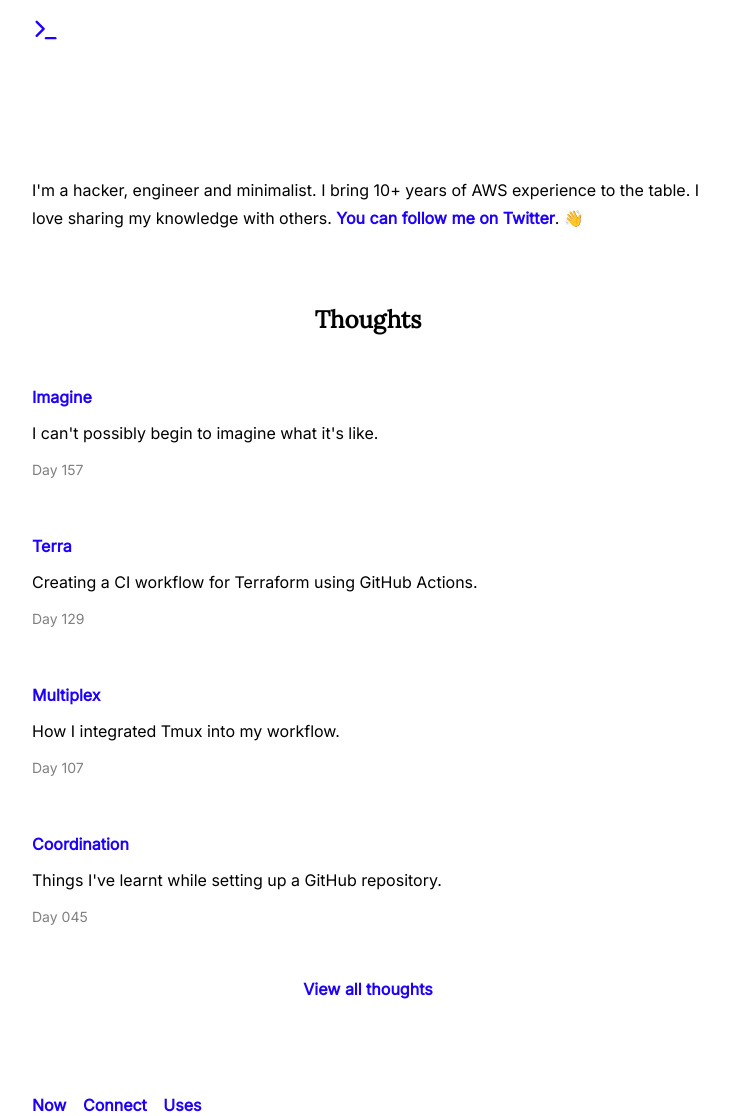
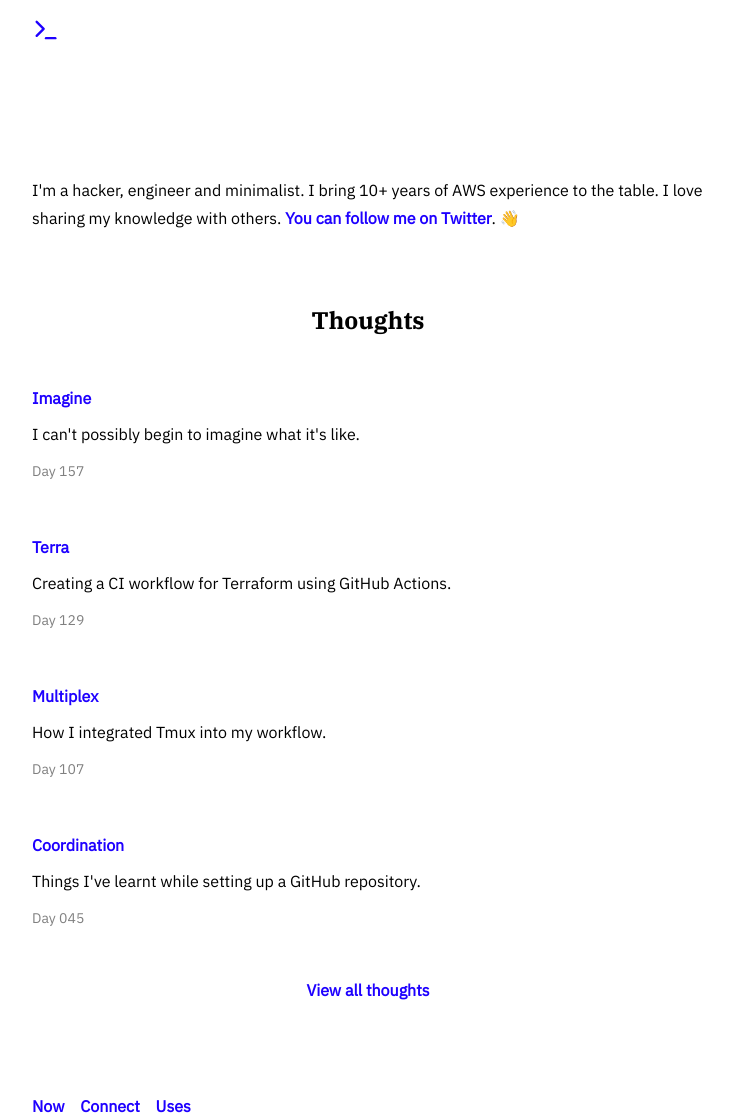
Before and after one commit to mijndert/website, a Jekyll site: the page built from index.html, in a window 1280 px wide. Shown: the whole page, without its empty margins (272-1005 px from the left). Built offline with Jekyll 4.4.1, drawn with Linux system fonts in a browser that asks for light colours.

Commit message:
Use IBM Plex fonts for the entire website

```diff
--- a/_includes/head.html
+++ b/_includes/head.html
@@ -9,7 +9,7 @@
   </title>
   <meta name="description" content="{% if page.description %}{{ page.description }}{% else %}{{ site.description }}{% endif %}" />
 
-  <link href="https://fonts.googleapis.com/css?family=Lora|Inter&display=swap" rel="stylesheet">
+  <link href="https://fonts.googleapis.com/css2?family=IBM+Plex+Mono&family=IBM+Plex+Sans&family=IBM+Plex+Serif:wght@700&display=swap" rel="stylesheet">
   <link rel="stylesheet" type="text/css" href="{{ site.url }}/assets/css/theme.css" />
   <link rel="stylesheet" type="text/css" href="{{ site.url }}/assets/css/syntax.css" />
 
--- a/assets/css/theme.scss
+++ b/assets/css/theme.scss
@@ -13,8 +13,11 @@ $link-color: #1E00FF;
 Font variables
 */
 
-$font-family: 'Inter', sans-serif;
-$font-family-headers: 'Lora', serif;
+// $font-family: 'Inter', sans-serif;
+// $font-family-headers: 'Lora', serif;
+$font-family: 'IBM Plex Sans', sans-serif;
+$font-family-headers: 'IBM Plex Serif', serif;
+$font-family-code: 'IBM Plex Mono', monospace;
 $font-size: 16px;
 
 /*
@@ -107,7 +110,7 @@ Code blocks
 
 pre.highlight {
   padding: 0.8em;
-  font-family: Inconsolata, monospace, sans-serif;
+  font-family: $font-family-code;
   box-sizing: border-box;
   white-space: pre;
   overflow: auto;
```
